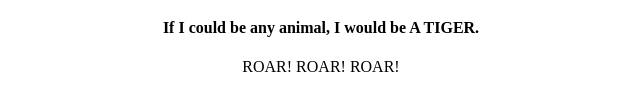
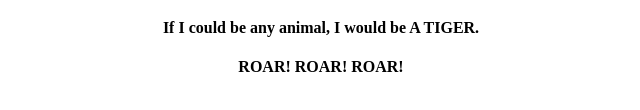
Before and after one commit to AnjuChander/NY-BC, a plain HTML site: page index.html in a window 1280 px wide. Shown: the part 290-400 px from the top of the page, 319-959 px from the left. Drawn offline with Linux system fonts and the light colour scheme.

Commit message:
Adding new placeholder text

```diff
--- a/index.html
+++ b/index.html
@@ -15,7 +15,7 @@
 					<h4>My favorite color is GREEN.</h4>
 					<h4>My favorite food is CHOCOLATE.</h4>
 					<h4>If I could be any animal, I would be A TIGER.</h4>
-                    <p>ROAR! ROAR! ROAR!</p>
+                    <h4>ROAR! ROAR! ROAR!</h4>
 			</div>
 		  </body>
 		</html>
```
